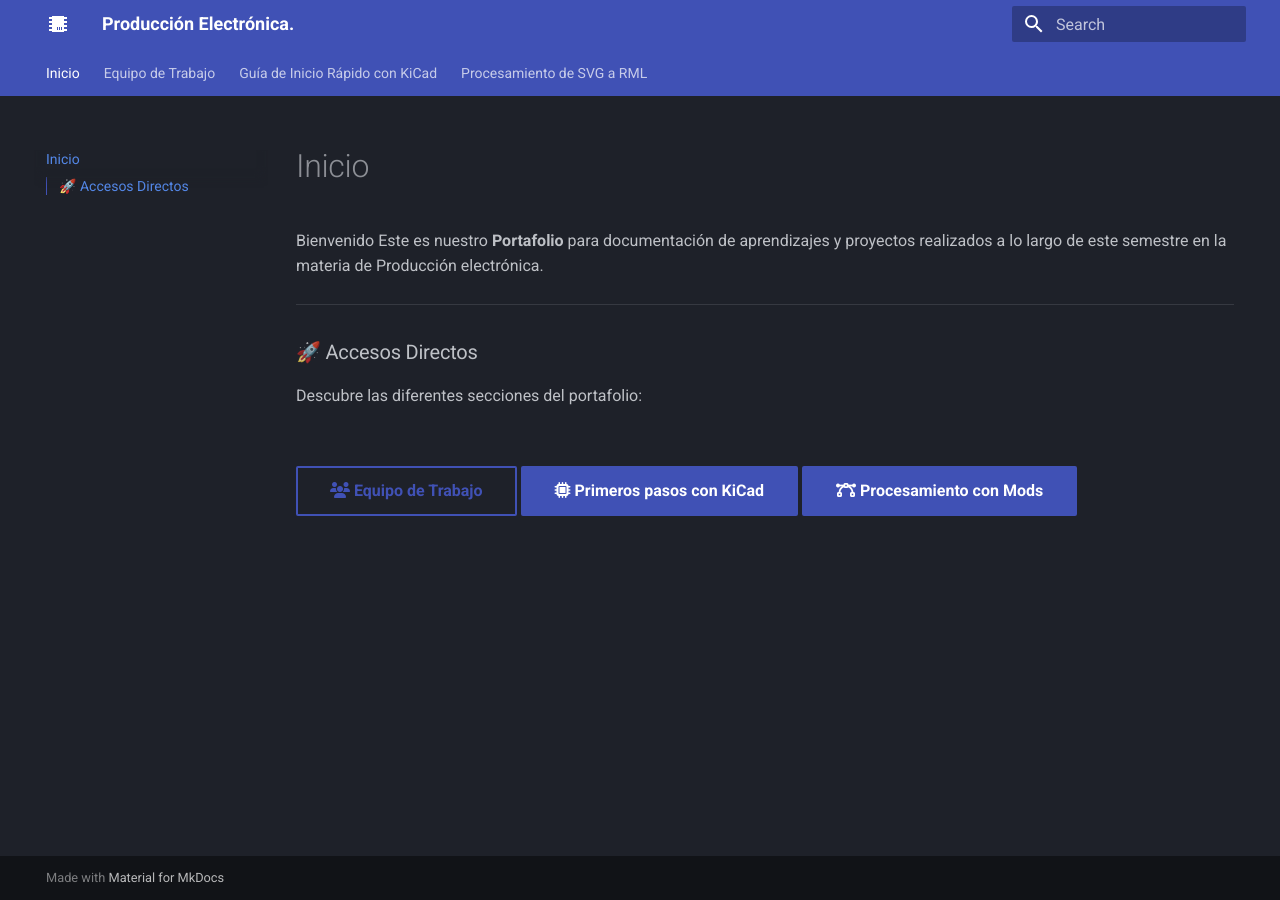
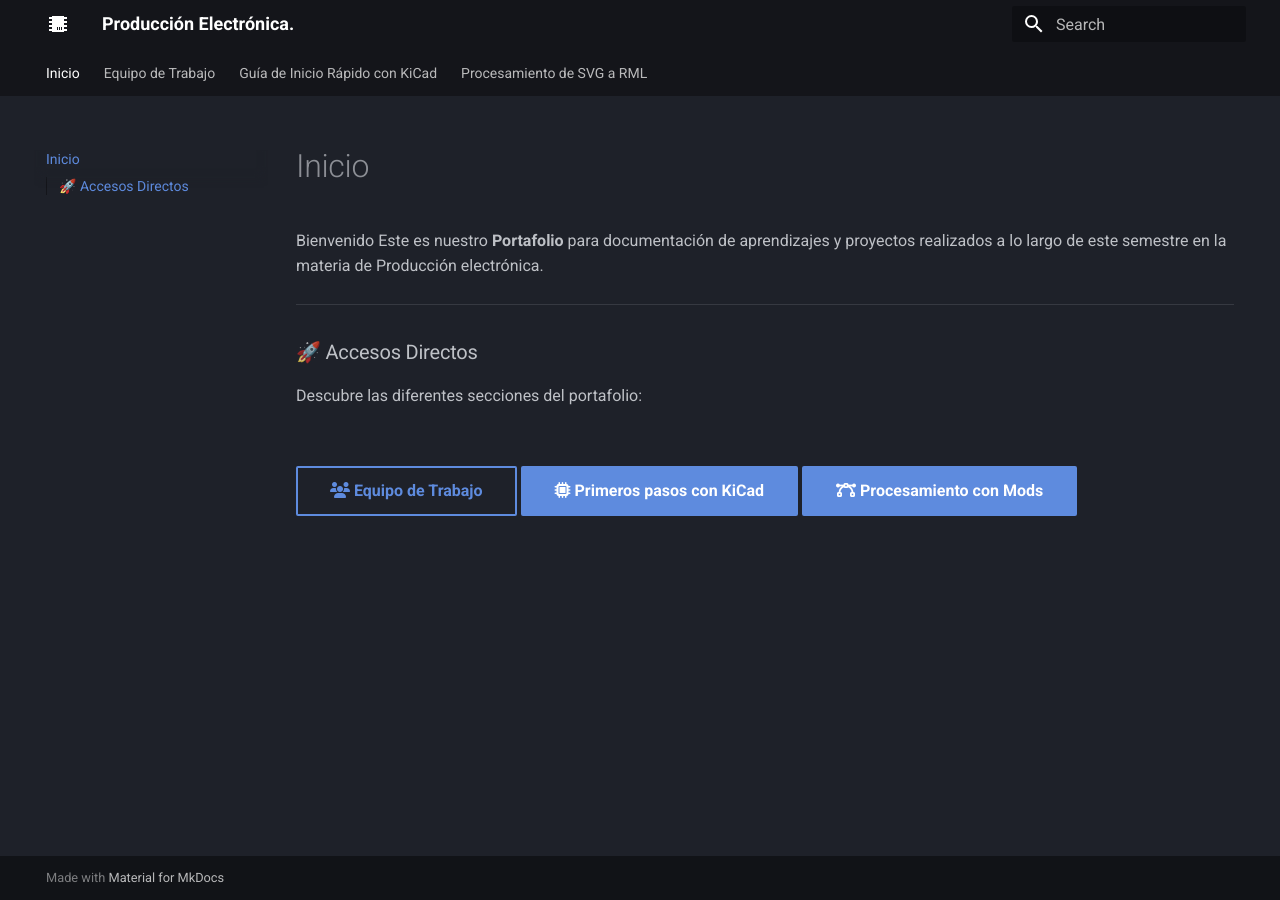
Before and after one commit to Joy-2307/Producci-n-Electr-nica-JIGR, an MkDocs documentation site: the page built from docs/index.md, in a window 1280 px wide. Built offline with MkDocs 1.6.1 and Material for MkDocs 9.7.7, drawn with Linux system fonts in a browser that asks for light colours.

Commit message:
Update mkdocs.yml

```diff
--- a/mkdocs.yml
+++ b/mkdocs.yml
@@ -31,8 +31,8 @@ theme:
     logo: material/chip
   palette:
       - scheme: slate
-        primary: indigo
-        accent: cyan
+        primary: black
+        accent: teal
   features:
     - content.code.copy
     - content.tooltips
```
